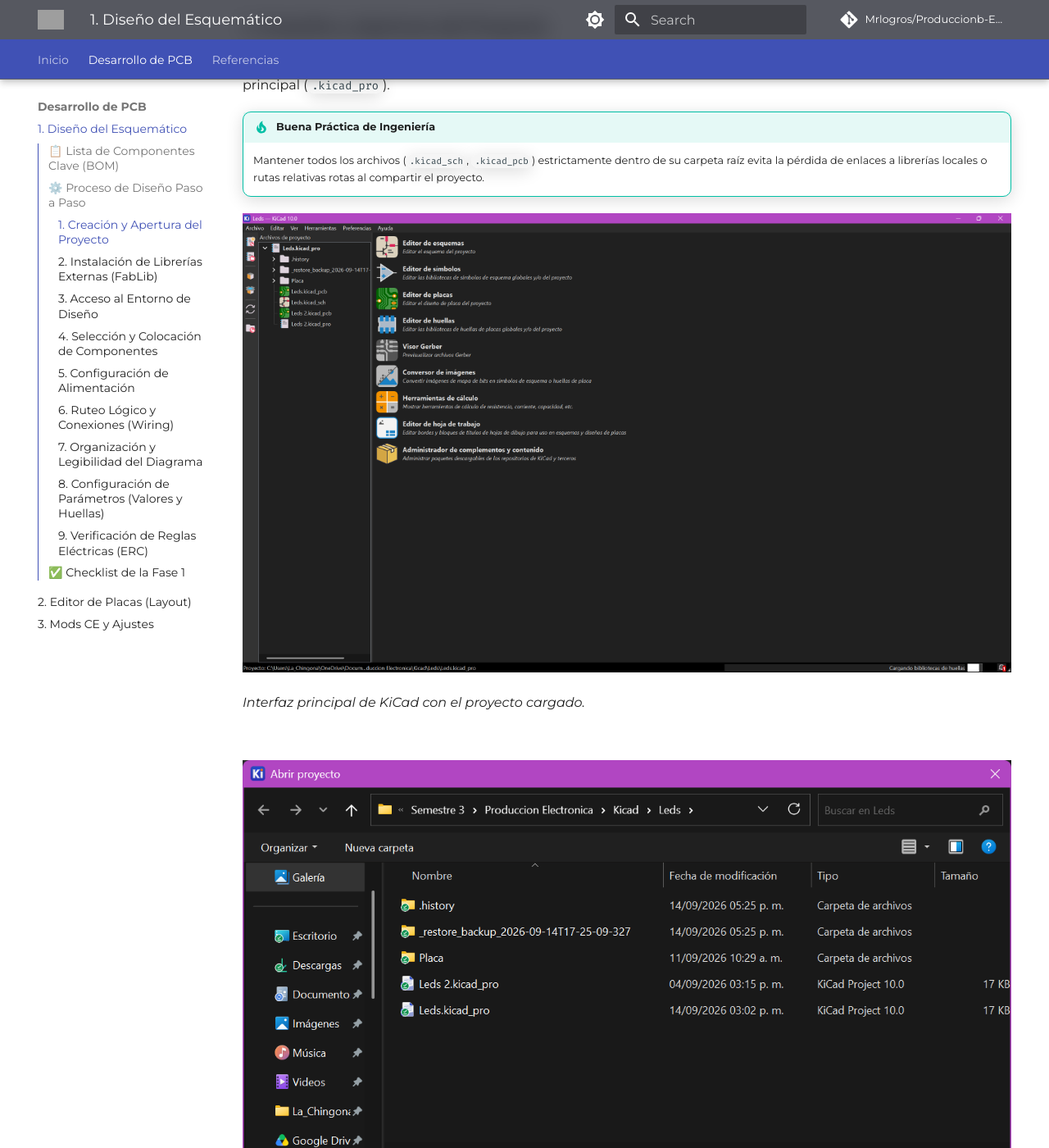
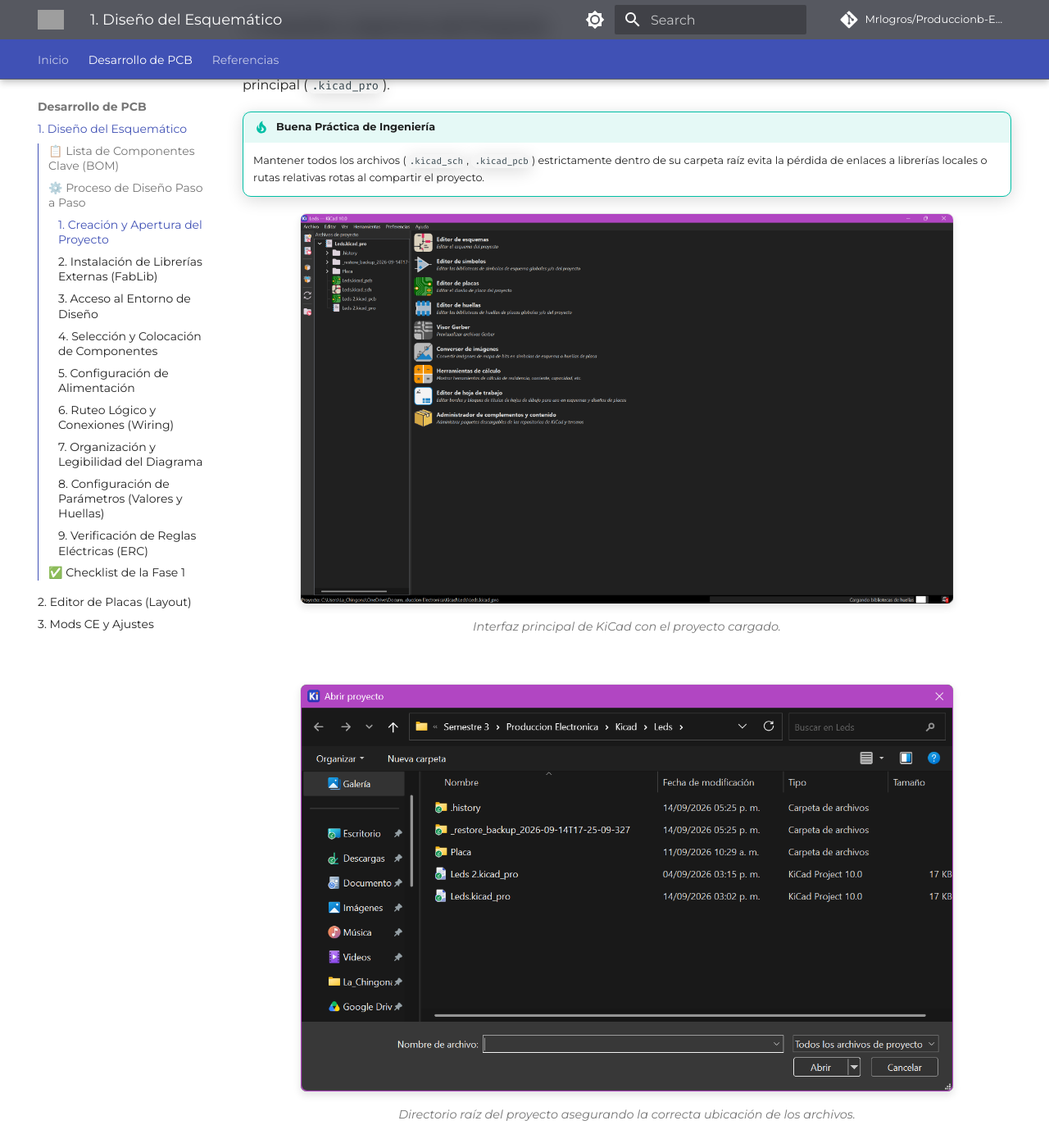
Before and after one commit to Mrlogros/Produccionb-Electronica, an MkDocs documentation site: the page built from docs/esquematico.md, in a window 1280 px wide and 1400 px high, scrolled down 1106 px. Shown: the whole window at 82% size. Built offline with MkDocs 1.6.1 and Material for MkDocs 9.7.7, drawn with Linux system fonts in a browser that asks for light colours; comment, search, counter and statistics services are not loaded; grey boxes are pictures that could not be loaded.

Commit message:
Add image styling and centering to custom.css
Added styles for centering images and captions in the document.

```diff
--- a/docs/stylesheets/custom.css
+++ b/docs/stylesheets/custom.css
@@ -153,3 +153,26 @@
     box-shadow: 0 6px 20px rgba(63, 81, 181, 0.6) !important;
     transform: scale(1.05) !important;
 }
+
+/* =========================================
+   Estilos de Imágenes (Centrado y bordes)
+   ========================================= */
+
+/* Centrar todas las imágenes y aplicarles estilo de "ventana" */
+.md-typeset img {
+    display: block;
+    margin: 0 auto; /* Esto centra la imagen horizontalmente */
+    max-width: 85%; /* Evita que las imágenes gigantes ocupen toda la pantalla */
+    border-radius: 8px; /* Bordes ligeramente redondeados */
+    box-shadow: 0 4px 10px rgba(0, 0, 0, 0.1); /* Sombra sutil */
+    border: 1px solid rgba(128, 128, 128, 0.2); /* Borde fino para definirlas */
+}
+
+/* Centrar también las leyendas (texto en cursiva debajo de la imagen) */
+.md-typeset em {
+    display: block;
+    text-align: center;
+    color: var(--md-default-fg-color--light); /* Color un poco más tenue */
+    margin-top: 8px;
+    font-size: 0.9em;
+}
```
